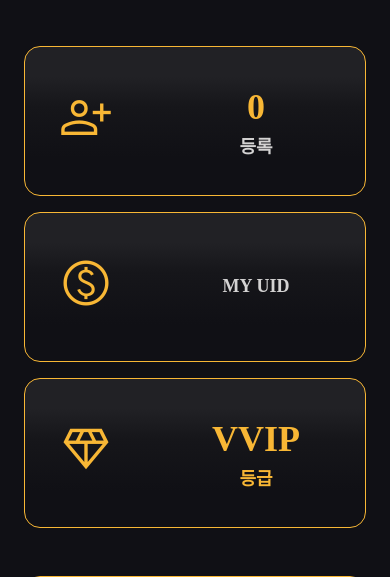
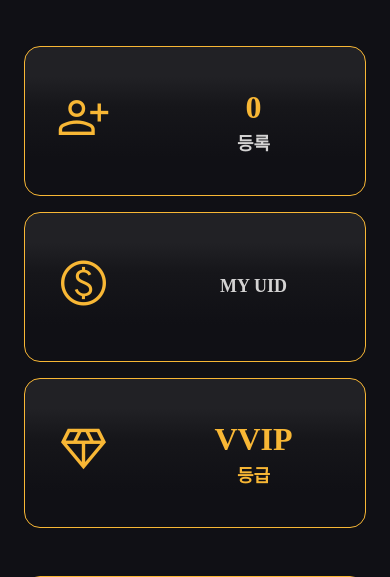
Before and after one commit to kimbonggoo/commission-1, a Django app: page / in a window 390 px wide. Shown: the part 651-1228 px from the top of the page. Run offline with Django 4.2, Linux system fonts and the light colour scheme; the visitor is signed in with stand-in values (Sample User, id 1); data comes from the database, SQL or seed files in the repository; data that the repository does not hold is empty; some web fonts are replaced.

Commit message:
mobile views-1

```diff
--- a/static/css/main.css
+++ b/static/css/main.css
@@ -181,10 +181,10 @@
     font-size: 54px;
   }
   .my-info-text {
-    width: 150px;
+    width: 160px;
   }
   .my-info-num {
-    font-size: 36px;
+    font-size: 32px;
   }
 
   /* Commission */
```
